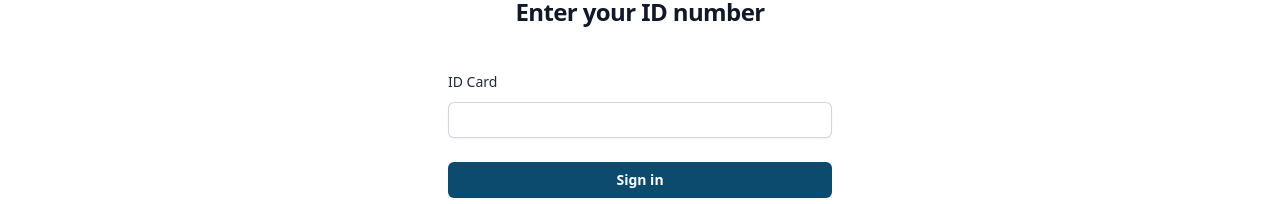
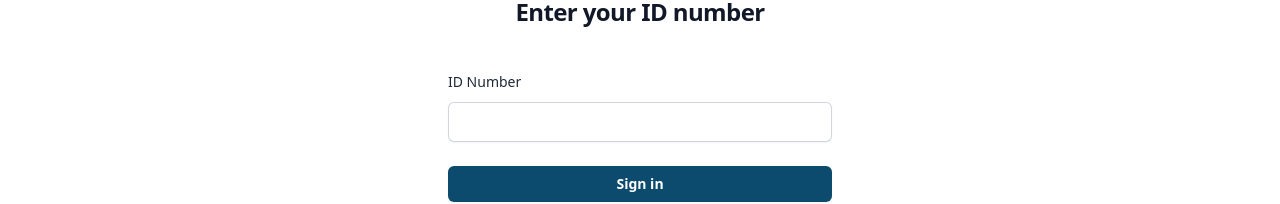
Before and after one commit to amazia1/customers-management-app, an Angular app: page / in a window 1280 px wide. Shown: the part 182-386 px from the top of the page. Built offline with nearby package versions, Linux system fonts and the light colour scheme.

Commit message:
Added Login functionality

```diff
--- a/src/app/app.component.ts
+++ b/src/app/app.component.ts
@@ -1,10 +1,11 @@
 import { Component } from '@angular/core';
-
 @Component({
   selector: 'app-root',
   templateUrl: './app.component.html',
   styleUrls: ['./app.component.scss']
 })
 export class AppComponent {
-  title = 'customers-management-app';
+
+  constructor() {  }
+
 }
--- a/src/app/app.module.ts
+++ b/src/app/app.module.ts
@@ -5,6 +5,8 @@ import { AppRoutingModule } from './app-routing.module';
 import { AppComponent } from './app.component';
 import { LoginComponent } from './components/login/login.component';
 import { CustomersComponent } from './components/customers/customers.component';
+import { FormsModule } from '@angular/forms';
+import { HttpClientModule } from '@angular/common/http';
 
 @NgModule({
   declarations: [
@@ -14,7 +16,9 @@ import { CustomersComponent } from './components/customers/customers.component';
   ],
   imports: [
     BrowserModule,
-    AppRoutingModule
+    AppRoutingModule,
+    HttpClientModule,
+    FormsModule
   ],
   providers: [],
   bootstrap: [AppComponent]
--- a/src/app/components/login/login.component.html
+++ b/src/app/components/login/login.component.html
@@ -6,15 +6,15 @@
   <div class="mt-10 sm:mx-auto sm:w-full sm:max-w-sm">
     <form class="space-y-6">
       <div>
-        <label for="email" class="block text-sm font-medium leading-6 text-gray-800">ID Card</label>
+        <label for="email" class="block text-sm font-medium leading-6 text-gray-800">ID Number</label>
         <div class="mt-2">
-          <input type="text"
-            class="block w-full rounded-md border-0 py-1.5 text-gray-800 shadow-sm ring-1 ring-inset ring-gray-300 placeholder:text-gray-400 focus:ring-1 focus:ring-inset focus:ring-gray-800">
+          <input type="text" [(ngModel)]="idCard" name="id-card"
+            class="block w-full rounded-md border-0 py-2 px-4 text-gray-800 shadow-sm ring-1 ring-inset ring-gray-300 placeholder:text-gray-400 focus:ring-1 focus:ring-inset focus:ring-gray-800">
         </div>
       </div>
 
       <div>
-        <button type="submit" class="flex w-full justify-center rounded-md bg-sky-900 px-3 py-1.5 text-sm font-semibold leading-6 text-white shadow-sm hover:bg-sky-700 focus-visible:outline focus-visible:outline-2 focus-visible:outline-offset-2 focus-visible:outline-indigo-600">Sign in</button>
+        <button type="submit" (click)="checkCustomerExist()" class="flex w-full justify-center rounded-md bg-sky-900 px-3 py-1.5 text-sm font-semibold leading-6 text-white shadow-sm hover:bg-sky-700 focus-visible:outline focus-visible:outline-2 focus-visible:outline-offset-2 focus-visible:outline-indigo-600">Sign in</button>
       </div>
     </form>
   </div>
--- a/src/app/components/login/login.component.ts
+++ b/src/app/components/login/login.component.ts
@@ -1,10 +1,32 @@
-import { Component } from '@angular/core';
+import { Component, OnDestroy } from '@angular/core';
+import { LoginService } from './login.service';
+import { Observable, Subscription } from 'rxjs';
+import { ApiResponse } from 'src/app/models/api-response';
+import { Router } from '@angular/router';
 
 @Component({
   selector: 'app-login',
   templateUrl: './login.component.html',
   styleUrls: ['./login.component.scss']
 })
-export class LoginComponent {
+export class LoginComponent implements OnDestroy {
 
+  idCard: string
+  data$: Observable<ApiResponse<boolean>>;
+  subscription: Subscription;
+
+  constructor(private loginService: LoginService, private router: Router) { }
+
+  checkCustomerExist() {
+    this.data$ = this.loginService.checkCustomerExist(this.idCard);
+
+    this.subscription = this.data$.subscribe((value: ApiResponse<boolean>) => {
+      if(value.data)
+        this.router.navigate(['customers']);
+    });
+  }
+
+  ngOnDestroy(): void {
+    this.subscription.unsubscribe();
+  }
 }
--- /dev/null
+++ b/src/app/components/login/login.service.ts
@@ -0,0 +1,20 @@
+import { Injectable } from '@angular/core';
+import { HttpClient, HttpParams } from '@angular/common/http';
+import { ApiResponse } from 'src/app/models/api-response';
+import { Observable } from 'rxjs';
+
+@Injectable({
+  providedIn: 'root'
+})
+export class LoginService {
+
+  private url: string = 'http://localhost:5128/api/Auth';
+
+  constructor(private httpClient: HttpClient) { }
+
+  public checkCustomerExist(idCard: string): Observable<ApiResponse<boolean>> {
+    const params = new HttpParams().set('idCard', idCard);
+
+    return this.httpClient.get<ApiResponse<boolean>>(`${this.url}/${idCard}`);
+  }
+}
--- /dev/null
+++ b/src/app/models/api-response.ts
@@ -0,0 +1,8 @@
+
+export class ApiResponse<T> {
+  data: T;
+
+  success: boolean;
+
+  message: string;
+}
```
